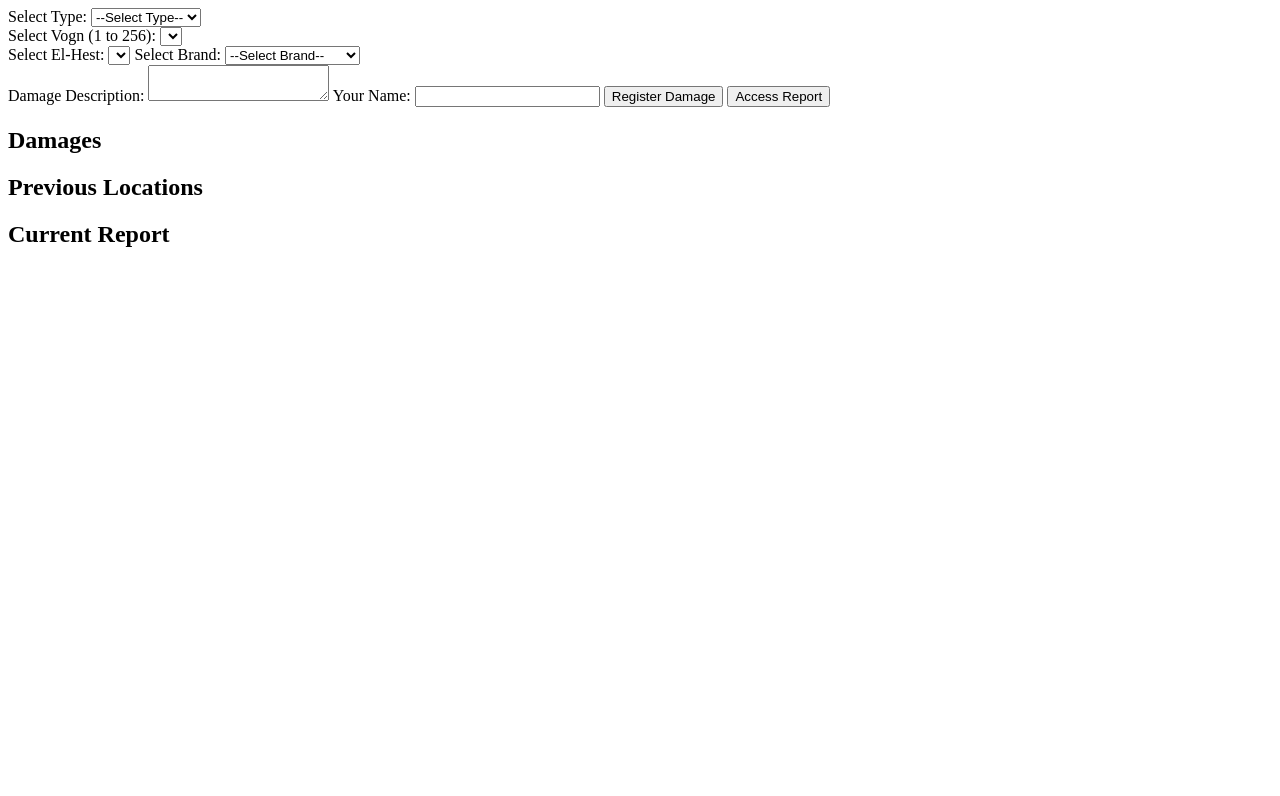
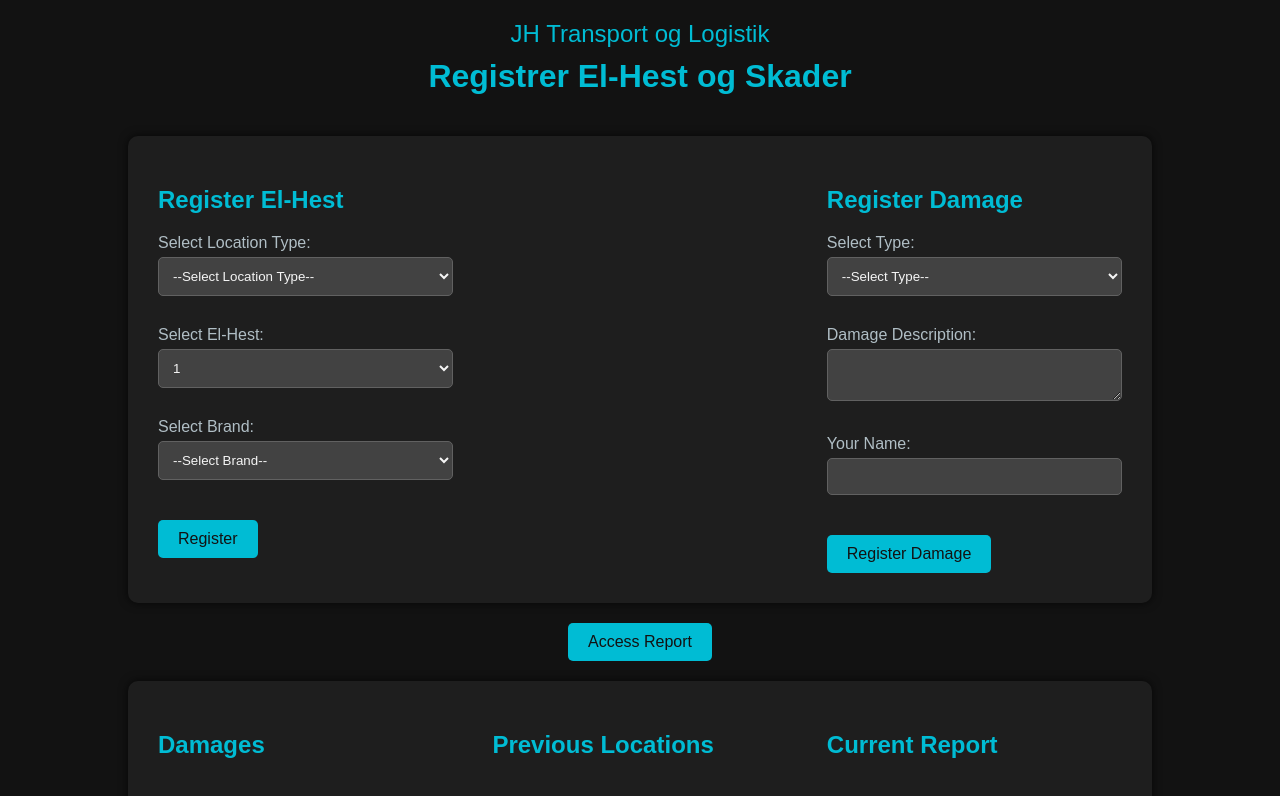
Before and after one commit to Pallekoder/Vehicle-reports, a website: page public/index.html in a window 1280 px wide. Drawn offline with Linux system fonts and the light colour scheme; no server answers.

Commit message:
Update index.html

```diff
--- a/public/index.html
+++ b/public/index.html
@@ -1,3 +1,41 @@
+<!DOCTYPE html>
+<html lang="en">
+<head>
+    <meta charset="UTF-8">
+    <meta name="viewport" content="width=device-width, initial-scale=1.0">
+    <title>El-Hest Tracking App</title>
+    <link rel="stylesheet" href="style.css">
+    <script src="script.js" defer></script>
+</head>
+<body>
+    <div id="logo">JH Transport og Logistik</div>
+    <h1>Registrer El-Hest og Skader</h1>
+
+    <div id="main-container">
+        <div class="column" id="form">
+            <h2>Register El-Hest</h2>
+            <label for="locationType">Select Location Type:</label>
+            <select id="locationType" name="locationType" onchange="toggleLocationOptions()">
+                <option value="">--Select Location Type--</option>
+                <option value="vogn">Vogn</option>
+                <option value="warehouse">Warehouse</option>
+            </select>
+            <div id="vognOptionsContainer" class="hidden">
+                <label for="vogn">Select Vogn (1 to 256):</label>
+                <select id="vogn" name="vogn"></select>
+            </div>
+            <label for="elHest">Select El-Hest:</label>
+            <select id="elHest" name="elHest"></select>
+            <label for="elHestBrand">Select Brand:</label>
+            <select id="elHestBrand" name="elHestBrand">
+                <option value="">--Select Brand--</option>
+                <option value="Toyota">Toyota</option>
+                <option value="Linde (NC Nielsen)">Linde (NC Nielsen)</option>
+            </select>
+            <button type="button" onclick="registerElHest()">Register</button>
+        </div>
+        <div class="column" id="damageForm">
+            <h2>Register Damage</h2>
             <label for="damageType">Select Type:</label>
             <select id="damageType" name="damageType" onchange="toggleDamageSelectors()">
                 <option value="">--Select Type--</option>
```
